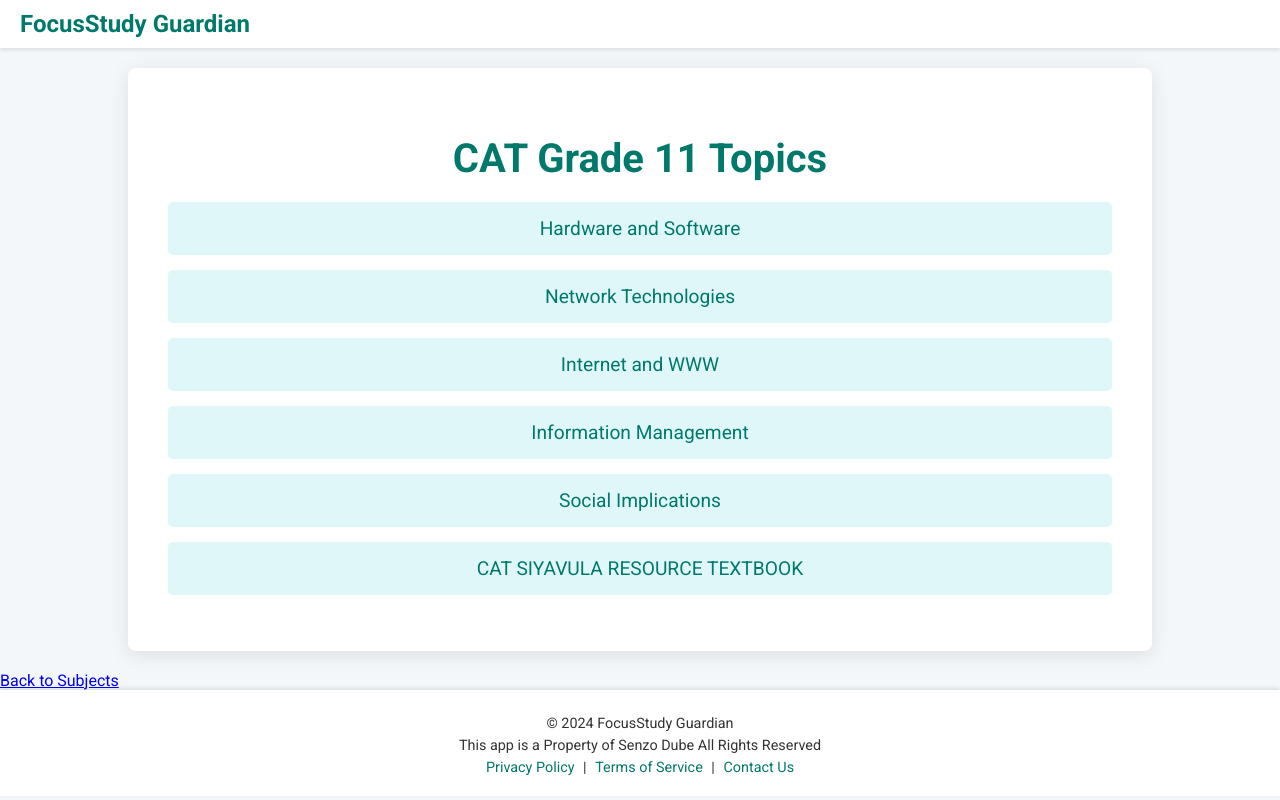
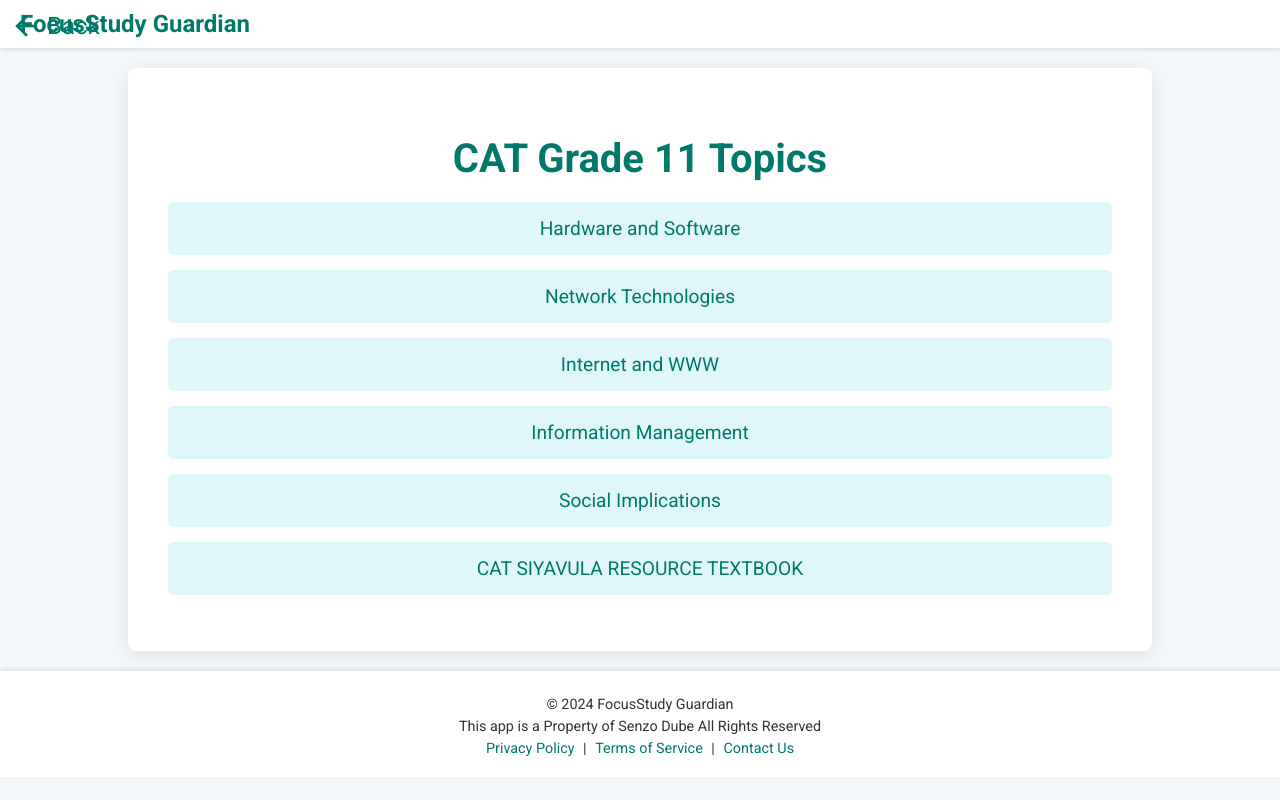
Before and after one commit to Liltexg/FocusStudy-Guardian, a plain HTML site: page CAT-grade11.html in a window 1280 px wide. Drawn offline with Linux system fonts and the light colour scheme.

Commit message:
Update CAT-grade11.html

```diff
--- a/CAT-grade11.html
+++ b/CAT-grade11.html
@@ -21,11 +21,26 @@
             display: flex;
             justify-content: space-between;
             align-items: center;
+            position: relative;
         }
         .logo {
             font-size: 1.5rem;
             font-weight: 700;
             color: #00796b;
+        }
+        .back-button {
+            position: absolute;
+            left: 10px;
+            top: 10px;
+            text-decoration: none;
+            color: #00796b;
+            font-size: 1.5rem;
+            display: flex;
+            align-items: center;
+        }
+        .back-button .material-icons {
+            font-size: 2rem;
+            margin-right: 5px;
         }
         .container {
             width: 80%;
@@ -104,6 +119,7 @@
 </head>
 <body>
     <header>
+        <a href="subjects.html" class="back-button"><span class="material-icons">arrow_back</span>Back</a>
         <div class="logo">FocusStudy Guardian</div>
     </header>
     <div class="container">
@@ -119,7 +135,6 @@
             </ul>
         </div>
     </div>
-    <a href="subjects.html" class="back-button">Back to Subjects</a>
     <footer>
         <p>&copy; 2024 FocusStudy Guardian</p>
         <p>This app is a Property of Senzo Dube All Rights Reserved</p>
```
